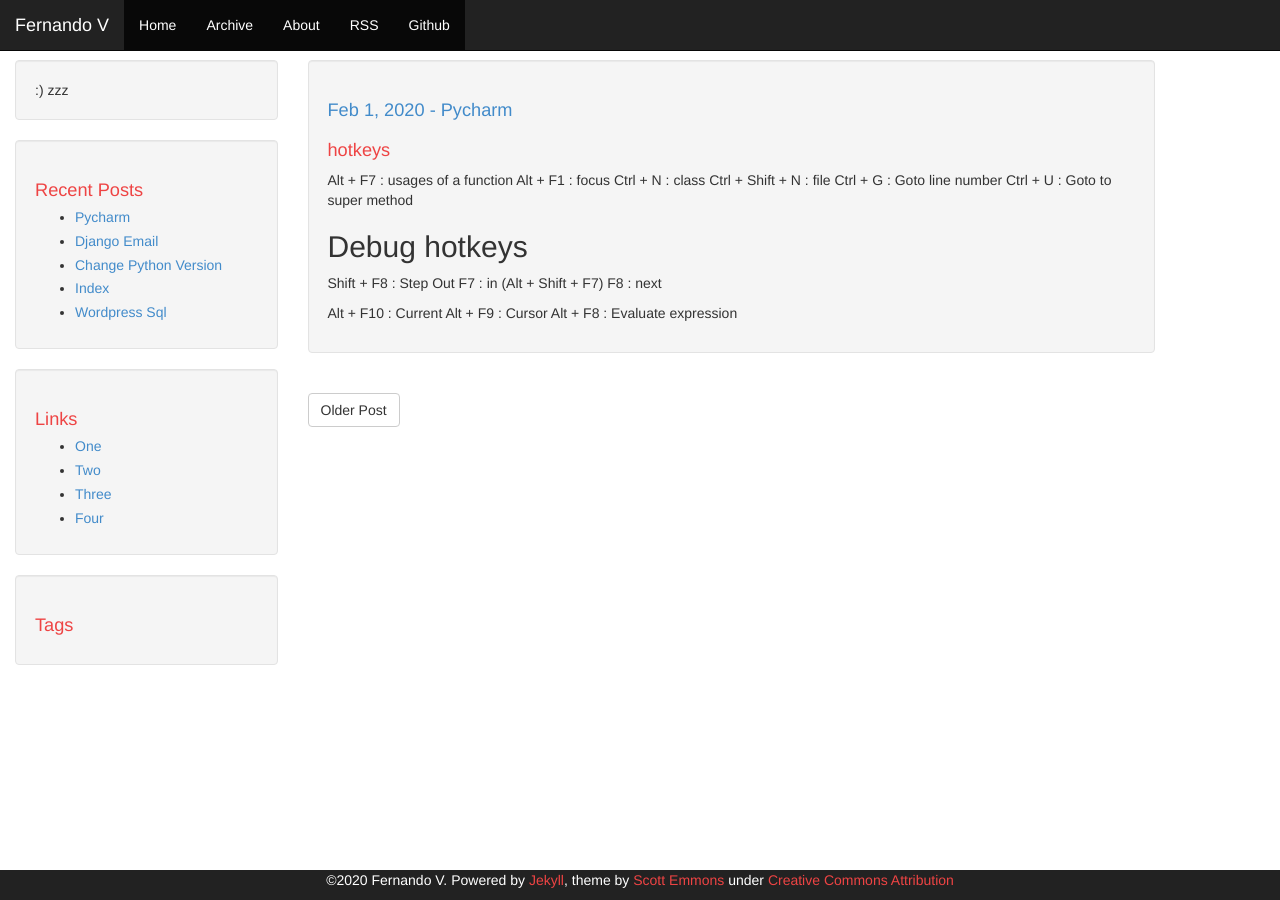
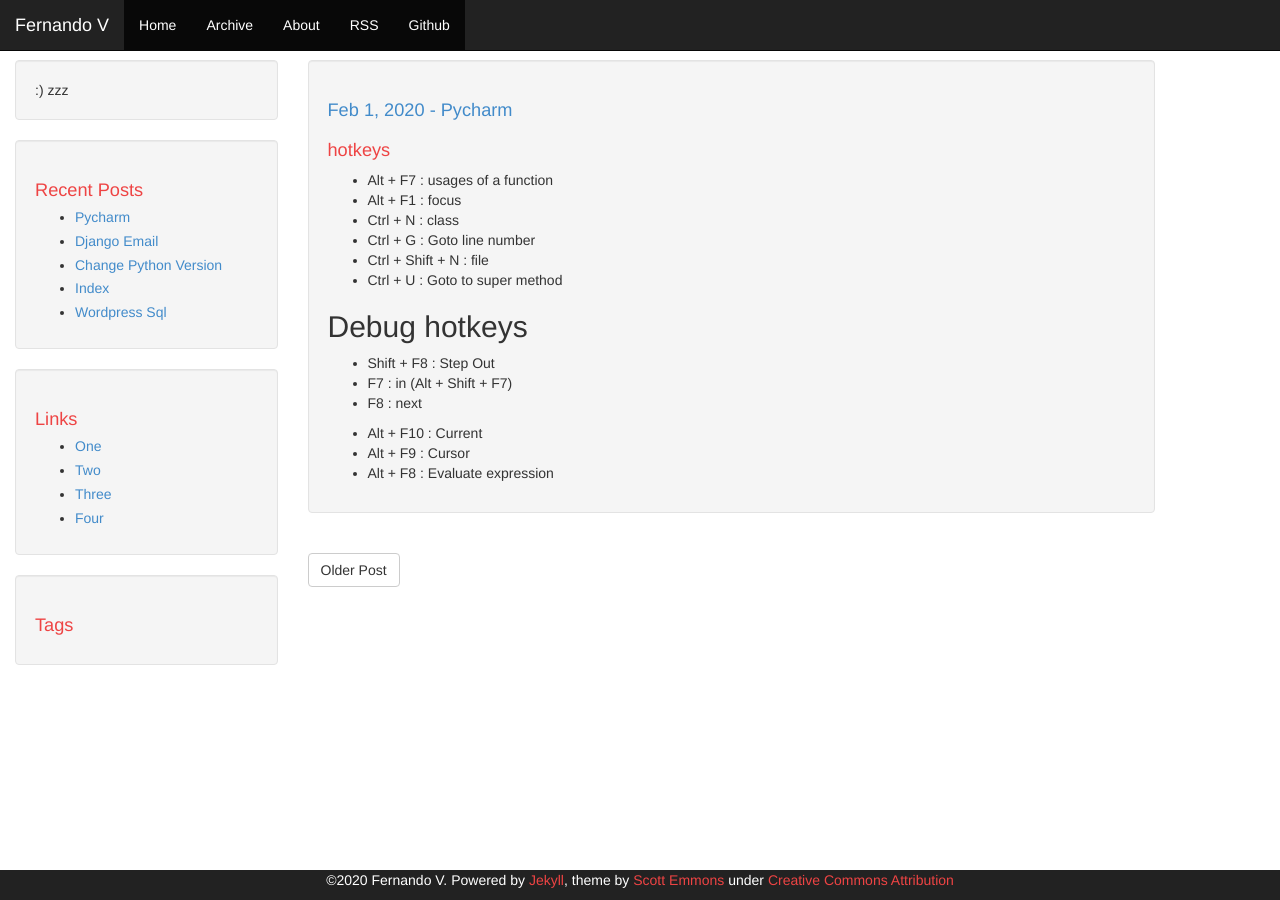
Before and after one commit to iwxfer/blog.github.io, a Jekyll site: the page built from _posts/ide/2020-02-01-pycharm.md, in a window 1280 px wide. Built offline with Jekyll 4.4.1, drawn with Linux system fonts in a browser that asks for light colours; our own code applies the rules of GitHub Pages for plain Markdown files.

Commit message:
publish ide fix

```diff
--- a/_posts/ide/2020-02-01-pycharm.md
+++ b/_posts/ide/2020-02-01-pycharm.md
@@ -1,18 +1,18 @@
 # hotkeys
 
-Alt + F7 : usages of a function
-Alt + F1 : focus
-Ctrl + N : class
-Ctrl + Shift + N : file
-Ctrl + G : Goto line number
-Ctrl + U : Goto to super method
+* Alt + F7 : usages of a function
+* Alt + F1 : focus
+* Ctrl + N : class
+* Ctrl + G : Goto line number
+* Ctrl + Shift + N : file
+* Ctrl + U : Goto to super method
 
 ## Debug hotkeys
 
-Shift + F8 : Step Out
-        F7 : in (Alt + Shift + F7)
-        F8 : next
+* Shift + F8 : Step Out
+*         F7 : in (Alt + Shift + F7)
+*         F8 : next
 
- Alt + F10 : Current
-  Alt + F9 : Cursor
-  Alt + F8 : Evaluate expression
+*  Alt + F10 : Current
+*  Alt + F9 : Cursor
+*  Alt + F8 : Evaluate expression
```
